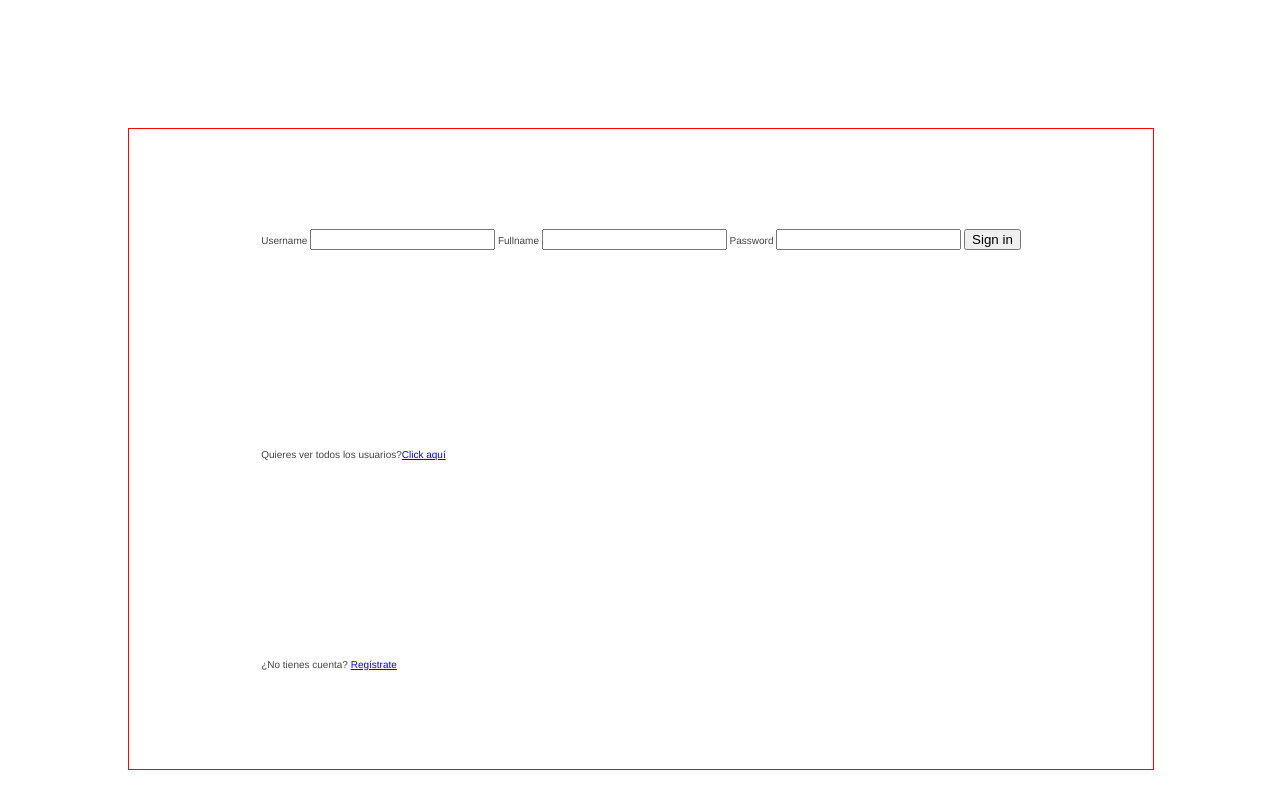
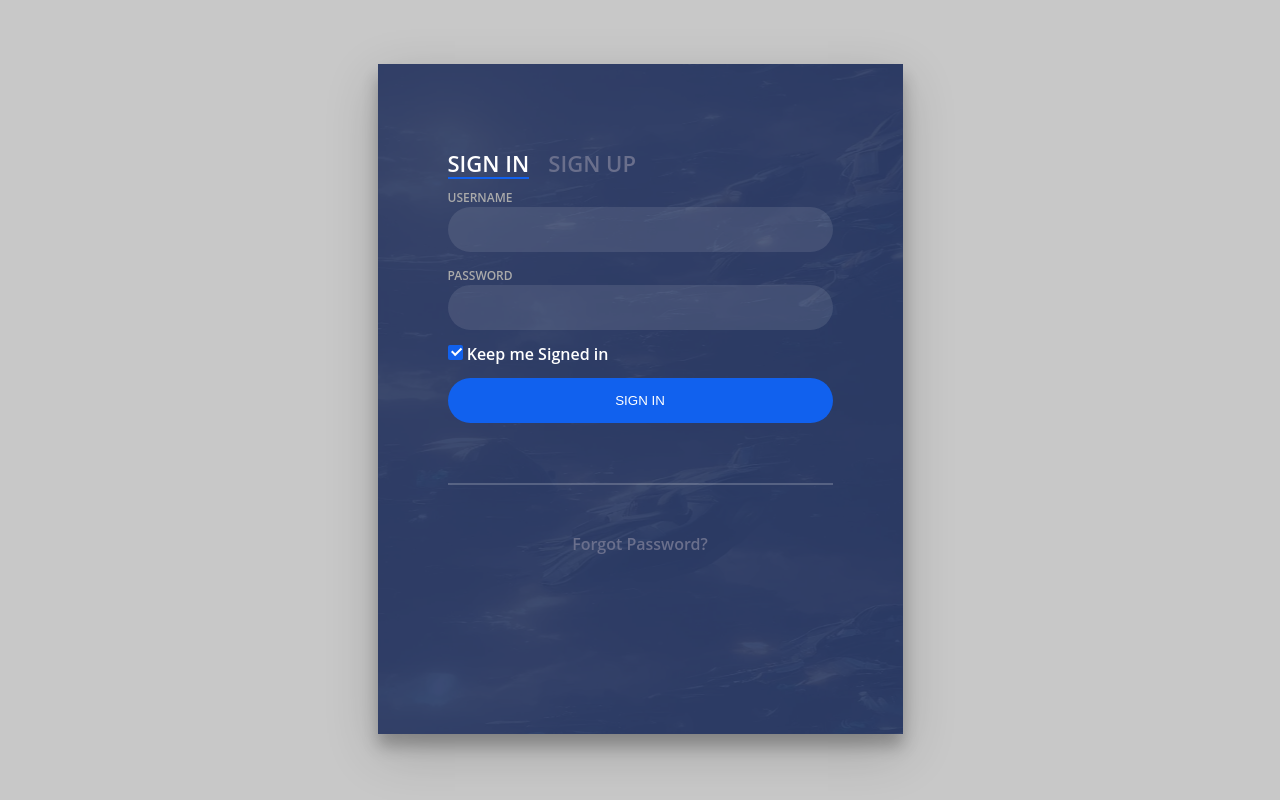
Before and after one commit to FacuV/proyecto-final, a Flask app: page / in a window 1280 px wide. Run offline with Flask 2, Linux system fonts and the light colour scheme; data comes from the database, SQL or seed files in the repository; both versions use the stored data as it was after the commit.

Commit message:
Add login form

```diff
--- a/item-1/app.py
+++ b/item-1/app.py
@@ -1,4 +1,5 @@
 from flask import Flask, render_template, request
+import re
 from db.config import get_db_connection
 from utils.functions import create_user
 
@@ -6,30 +7,43 @@ app = Flask(__name__)
 
 @app.route("/")
 def main():
-    cur, conn = get_db_connection()
-    users = cur.execute('SELECT * FROM Users')
     return render_template('signin.html')
 
 @app.route("/new/user", methods = ['POST'])
 def newUser():
     cur, conn  = get_db_connection()
-    with conn:
-        username = request.json['username']
-        fullname = request.json['fullname']
-        password = request.json['password']
-        isadmin = request.json['isadmin']
+    try:
+        with conn:
+            username = request.form['username']
+            fullname = request.form['fullname']
+            password = request.form['password']
 
-        user = username, fullname, password, isadmin
 
-        create_user(conn, cur, user)
+            if len(username) < 4:
+                 raise Exception("El nombre de usuario debe tener una longitud mayor a 4 caracteres")
+            if not re.fullmatch(r'[A-Za-z0-9@#$%^&+=]{8,}', password):
+                 raise Exception("La contraseña no cumple los requisitos")
 
-        return render_template('signin.html' )
+            if username and fullname and password:
+                user = username, fullname, password, 0
 
-@app.route("/users", methods = ['GET'])
-def allUsers():
-    cur, conn = get_db_connection()
+                create_user(conn, cur, user)
+
+                return render_template('users.html')
+            else:
+                raise Exception("Debes ingresar todos los campos")
+    except Exception as error:
+        myError = error
+        print(myError)
+        return {
+            'error': True,
+            'message': f'Algo salió mal'
+        }
+
+@app.route("/users")
+def getUsers():
+    cur, conn  = get_db_connection()
     users = cur.execute('SELECT * FROM Users')
-
     return render_template('users.html', users=users)
 
 if __name__ == '__main__':
--- a/item-1/static/css/main.css
+++ b/item-1/static/css/main.css
@@ -1,26 +1,151 @@
-body {
-    margin: 0;
-    padding: 0;
-    font-family: "Helvetica Neue", Helvetica, Arial, sans-serif;
-    color: #444;
+body{
+	margin:0;
+	color:#6a6f8c;
+	background:#c8c8c8;
+	font:600 16px/18px 'Open Sans',sans-serif;
+}
+*,:after,:before{box-sizing:border-box}
+.clearfix:after,.clearfix:before{content:'';display:table}
+.clearfix:after{clear:both;display:block}
+a{color:inherit;text-decoration:none}
+
+.login-wrap{
+    margin-top: 15%;
+	width:100%;
+	margin:auto;
+	max-width:525px;
+	min-height:670px;
+	position:relative;
+	background:url('../images/sky.webp') no-repeat center;
+    margin-top: 5%;
+	box-shadow:0 12px 15px 0 rgba(0,0,0,.24),0 17px 50px 0 rgba(0,0,0,.19);
+}
+.login-html{
+	width:100%;
+	height:100%;
+	position:absolute;
+	padding:90px 70px 50px 70px;
+	background:rgba(40,57,101,.9);
+}
+.login-html .sign-in-htm,
+.login-html .sign-up-htm{
+	top:0;
+	left:0;
+	right:0;
+	bottom:0;
+	position:absolute;
+	transform:rotateY(180deg);
+	backface-visibility:hidden;
+	transition:all .4s linear;
+}
+.login-html .sign-in,
+.login-html .sign-up,
+.login-form .group .check{
+	display:none;
+}
+.login-html .tab,
+.login-form .group .label,
+.login-form .group .button{
+	text-transform:uppercase;
+}
+.login-html .tab{
+	font-size:22px;
+	margin-right:15px;
+	padding-bottom:5px;
+	margin:0 15px 10px 0;
+	display:inline-block;
+	border-bottom:2px solid transparent;
+}
+.login-html .sign-in:checked + .tab,
+.login-html .sign-up:checked + .tab{
+	color:#fff;
+	border-color:#1161ee;
+}
+.login-form{
+	min-height:345px;
+	position:relative;
+	perspective:1000px;
+	transform-style:preserve-3d;
+}
+.login-form .group{
+	margin-bottom:15px;
+}
+.login-form .group .label,
+.login-form .group .input,
+.login-form .group .button{
+	width:100%;
+	color:#fff;
+	display:block;
+}
+.login-form .group .input,
+.login-form .group .button{
+	border:none;
+	padding:15px 20px;
+	border-radius:25px;
+	background:rgba(255,255,255,.1);
+}
+.login-form .group input[data-type="password"]{
+	-webkit-text-security:circle;
+}
+.login-form .group .label{
+	color:#aaa;
+	font-size:12px;
+}
+.login-form .group .button{
+	background:#1161ee;
+}
+.login-form .group label .icon{
+	width:15px;
+	height:15px;
+	border-radius:2px;
+	position:relative;
+	display:inline-block;
+	background:rgba(255,255,255,.1);
+}
+.login-form .group label .icon:before,
+.login-form .group label .icon:after{
+	content:'';
+	width:10px;
+	height:2px;
+	background:#fff;
+	position:absolute;
+	transition:all .2s ease-in-out 0s;
+}
+.login-form .group label .icon:before{
+	left:3px;
+	width:5px;
+	bottom:6px;
+	transform:scale(0) rotate(0);
+}
+.login-form .group label .icon:after{
+	top:6px;
+	right:0;
+	transform:scale(0) rotate(0);
+}
+.login-form .group .check:checked + label{
+	color:#fff;
+}
+.login-form .group .check:checked + label .icon{
+	background:#1161ee;
+}
+.login-form .group .check:checked + label .icon:before{
+	transform:scale(1) rotate(45deg);
+}
+.login-form .group .check:checked + label .icon:after{
+	transform:scale(1) rotate(-45deg);
+}
+.login-html .sign-in:checked + .tab + .sign-up + .tab + .login-form .sign-in-htm{
+	transform:rotate(0);
+}
+.login-html .sign-up:checked + .tab + .login-form .sign-up-htm{
+	transform:rotate(0);
 }
 
-ul {
-    list-style: none;
+.hr{
+	height:2px;
+	margin:60px 0 50px 0;
+	background:rgba(255,255,255,.2);
 }
-
-.sign-in-container {
-    display: grid;
-    border: 1px solid red;
-    font-size: 10px;
-    align-items: center;
-    justify-content: center;
-    height: 80vh;
-    width: 80vw;
-    position: relative;
-    margin: 10% 0 0 10%;
+.foot-lnk{
+	text-align:center;
 }
-
-.sign-in-form-container {
-
-}
--- a/item-1/templates/signin.html
+++ b/item-1/templates/signin.html
@@ -8,27 +8,62 @@
     <title>Usuarios</title>
 </head>
 <body>
+    {% block content %}
 
-    {% block content %}
-    <div class="sign-in-container">
-
-        <div class="sign-in-form-container">
-            <form action="#" method="post">
-
-                <label for="username">Username</label>
-                <input type="text" name="username" id="username">
-
-                <label for="fullname">Fullname</label>
-                <input type="text" name="fullname" id="fullname">
-
-                <label for="username">Password</label>
-                <input type="text" name="password" id="password">
-
-                <input type="button" value="Sign in">
-            </form>
-        </div>
-        <div class="register" >Quieres ver todos los usuarios?<a href="{{ url_for('allUsers') }}">Click aquí</a></div>
-        <div class="register" >¿No tienes cuenta? <a href="{{ url_for('main') }}">Regístrate</a></div>
+    <div class="login-wrap">
+        <form action="#" method="post">
+            <div class="login-html">
+                <input id="tab-1" type="radio" name="tab" class="sign-in" checked><label for="tab-1" class="tab">Sign In</label>
+                <input id="tab-2" type="radio" name="tab" class="sign-up"><label for="tab-2" class="tab">Sign Up</label>
+                <div class="login-form">
+                    <div class="sign-in-htm">
+                        <div class="group">
+                            <label for="user" class="label">Username</label>
+                            <input id="user" type="text" class="input">
+                        </div>
+                        <div class="group">
+                            <label for="pass" class="label">Password</label>
+                            <input id="pass" type="password" class="input" data-type="password">
+                        </div>
+                        <div class="group">
+                            <input id="check" type="checkbox" class="check" checked>
+                            <label for="check"><span class="icon"></span> Keep me Signed in</label>
+                        </div>
+                        <div class="group">
+                            <input type="submit" class="button" value="Sign In">
+                        </div>
+                        <div class="hr"></div>
+                        <div class="foot-lnk">
+                            <a href="#forgot">Forgot Password?</a>
+                        </div>
+                    </div>
+                </form>
+        <form action="/new/user" method="post">
+            <div class="sign-up-htm">
+                <div class="group">
+                    <label for="user" class="label">Username</label>
+                    <input id="user" name="username" type="text" class="input">
+                </div>
+                <div class="group">
+                    <label for="pass" class="label">Full name</label>
+                    <input id="pass" name="fullname" type="text" class="input">
+                </div>
+                <div class="group">
+                    <label for="pass" class="label">Password</label>
+                    <input id="pass" name="password" type="password" class="input" data-type="password">
+                </div>
+                <div class="group">
+                    <label for="pass" class="label">Repeat Password</label>
+                    <input id="pass" name="password" type="password" class="input" data-type="password">
+                </div>
+                <div class="group">
+                    <input type="submit" class="button" value="Sign Up">
+                </div>
+                <div class="hr"></div>
+                <div class="foot-lnk">
+                    <label for="tab-1">Already Member?</a>
+            </div>
+        </form>
     </div>
     {% endblock %}
 </body>
--- a/item-1/templates/users.html
+++ b/item-1/templates/users.html
@@ -12,7 +12,7 @@
     <div class="sign-in-container">
         <ul>
             {% for user in users %}
-            <li>{{user[2]}}</li>
+            <li>{{user}}</li>
             {% endfor %}
         </ul>
 
```
Also changed, not shown: item-1/db/tfinal.db, item-1/static/images/sky.webp (added).
